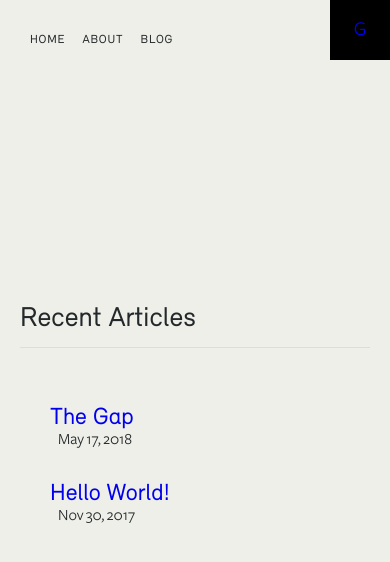
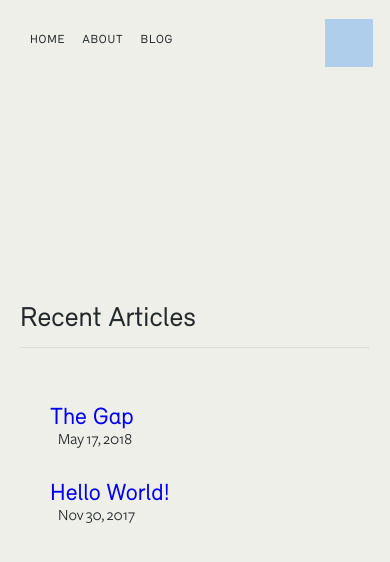
Before and after one commit to gabrielzzarate/gabrielzzarate.blog, a Jekyll site: the page built from index.html, in a window 390 px wide. Shown: the top 562 px of the page. Built offline with Jekyll 4.4.1, drawn with Linux system fonts in a browser that asks for light colours; some web fonts are replaced.

Commit message:
mobile update

```diff
--- a/_sass/_sidebar.scss
+++ b/_sass/_sidebar.scss
@@ -21,7 +21,8 @@
 
 	.name {
 		@include tablet-small {
-			padding: 120px 0 0 25px;
+			padding: 0;
+			//padding: 120px 0 0 25px;
 
 			h2,
 			.sub-head {
@@ -37,15 +38,18 @@
 	.mobile-intro {
 		display: none;
 		position: absolute;
-		top: 0;
-		right: 0;
-		height: 60px;
-		width: 60px;
-		background: black;
-		line-height: 60px;
+		top: 19px;
+		right: 17px;
+		height: 48px;
+		width: 48px;
+		background: #afceeb;
+		line-height: 48px;
 		text-align: center;
-		color: rgba(0, 0, 0, 0);
-		font-size: 20px;
+		font-size: 23px;
+
+		a {
+			color: rgba(0, 0, 0, 0) !important;
+		}
 	}
 
 	h2 {
```
